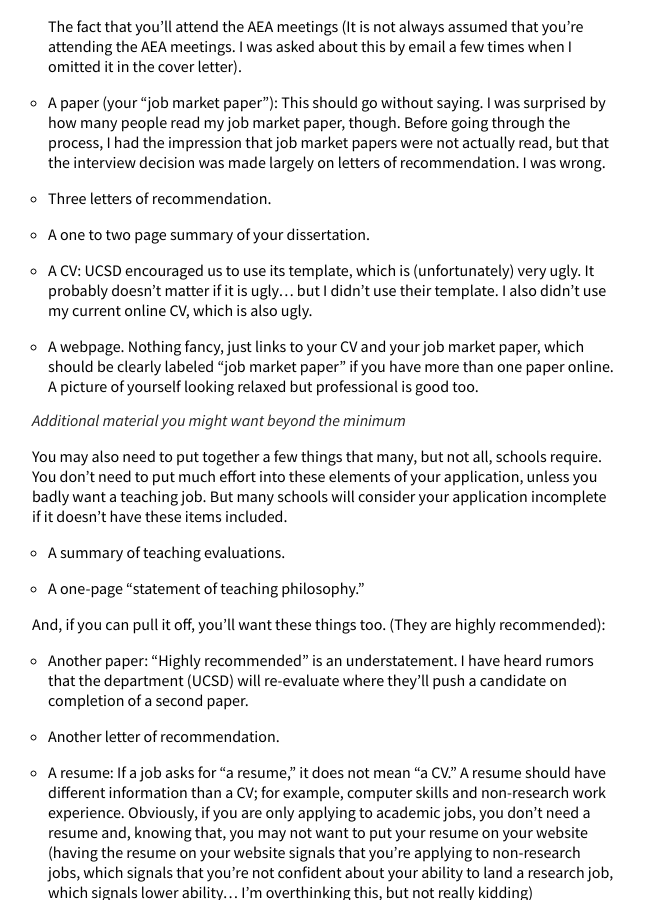
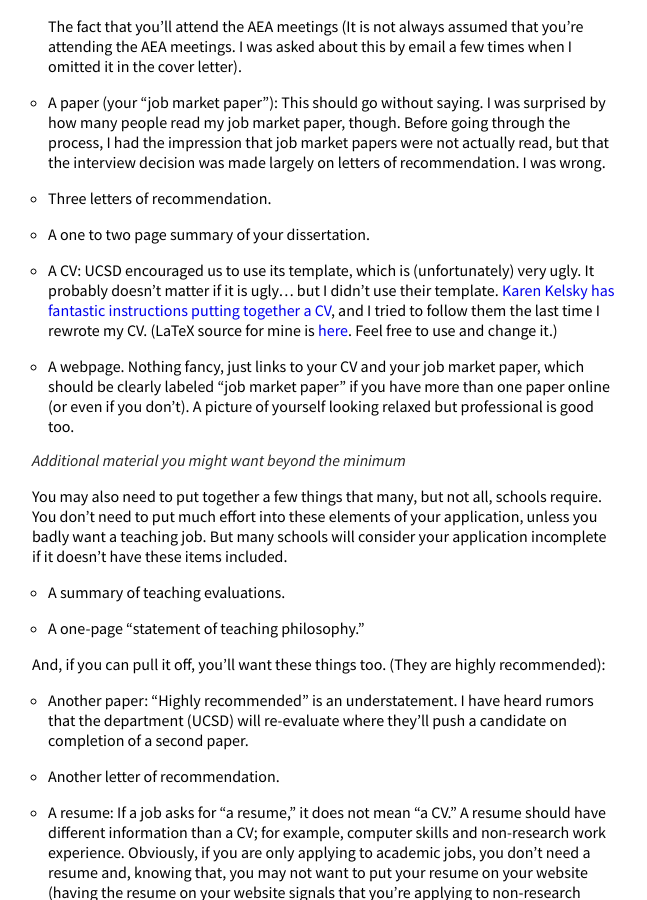
Before and after one commit to mmkuang/grayclhn.github.io, a Jekyll site: the page built from blog/_posts/2009-08-01-job-market-notes.md, in a window 1280 px wide and 900 px high, scrolled down 1124 px. Shown: the whole window, without its empty margins (0-647 px from the left). Built offline with Jekyll 4.4.1, drawn with Linux system fonts in a browser that asks for light colours; Markdown is read by kramdown in place of the engine named in the settings.

Commit message:
Add link to Dr. Karen's CV advice

```diff
--- a/blog/_posts/2009-08-01-job-market-notes.md
+++ b/blog/_posts/2009-08-01-job-market-notes.md
@@ -90,13 +90,17 @@ after Thanksgiving. At the miniumum, you need:
 
 * A CV: UCSD encouraged us to use its template, which is
   (unfortunately) very ugly.  It probably doesn’t matter if it is
-  ugly... but I didn’t use their template.  I also didn’t use my
-  current online CV, which is also ugly.
+  ugly... but I didn’t use their template. [Karen Kelsky has fantastic
+  instructions putting together a
+  CV](http://theprofessorisin.com/2012/01/12/dr-karens-rules-of-the-academic-cv/),
+  and I tried to follow them the last time I rewrote my CV. (LaTeX
+  source for mine is [here](https://github.com/grayclhn/grayclhn.github.io/blob/master/dl/calhoun-cv.tex).
+  Feel free to use and change it.)
 
-* A webpage. Nothing fancy, just links to your CV and your job
-  market paper, which should be clearly labeled “job market paper” if
-  you have more than one paper online. A picture of yourself looking
-  relaxed but professional is good too.
+* A webpage. Nothing fancy, just links to your CV and your job market
+  paper, which should be clearly labeled “job market paper” if you
+  have more than one paper online (or even if you don't). A picture of
+  yourself looking relaxed but professional is good too.
 
 ### Additional material you might want beyond the minimum
 
```
